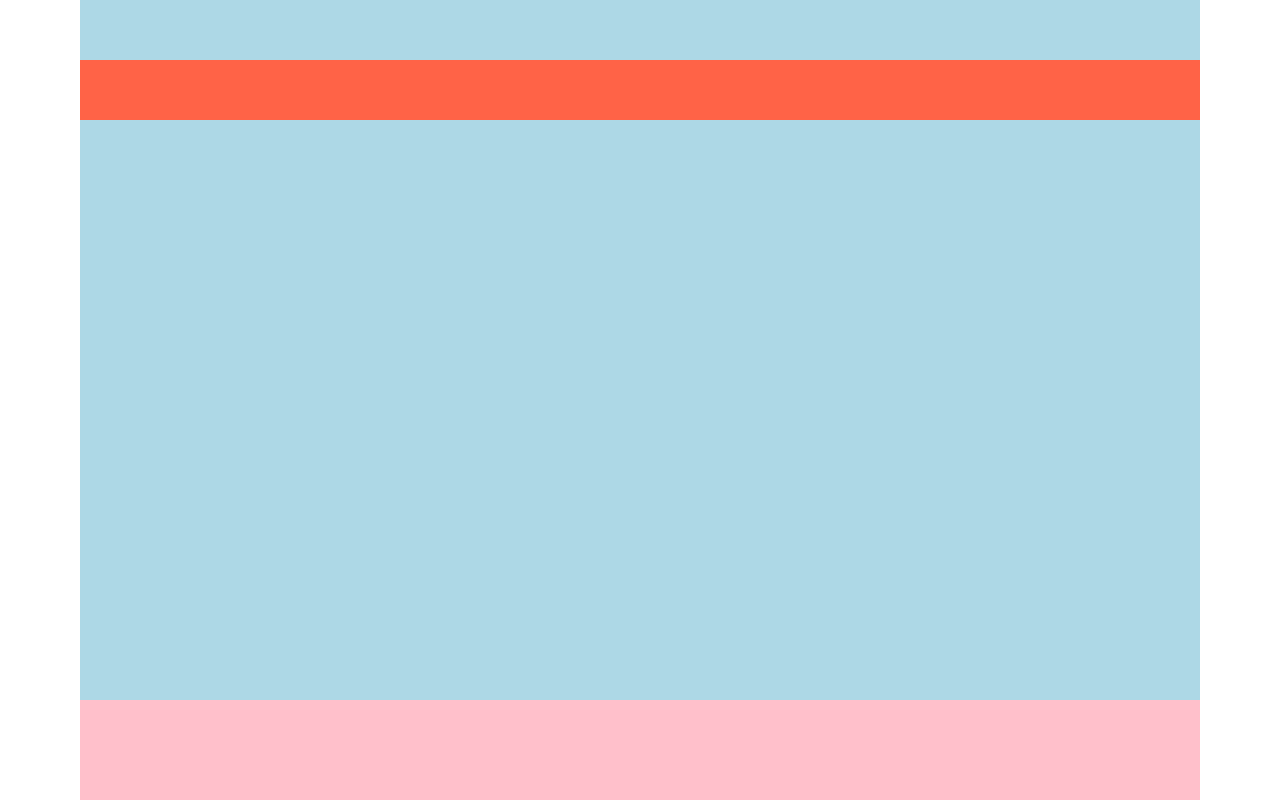
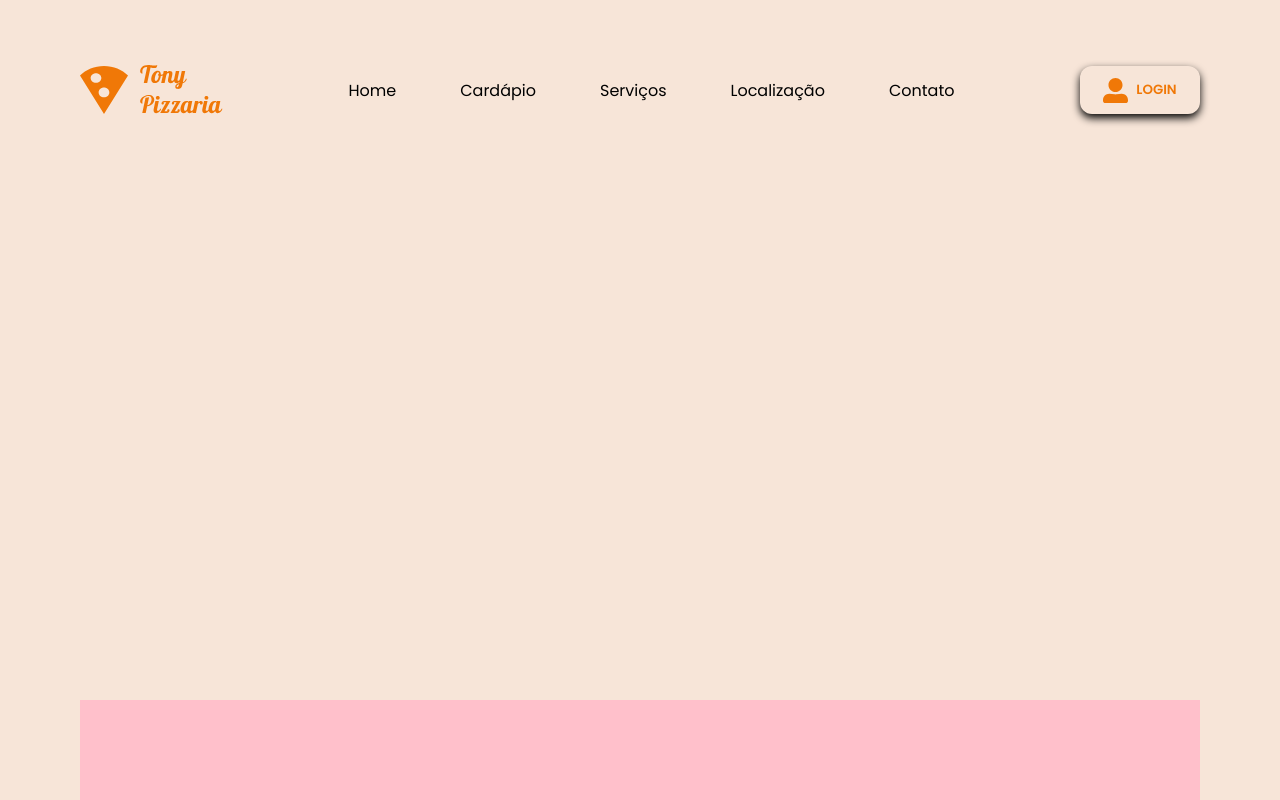
Before and after one commit to Sidney010/tony-pizzaria, a plain HTML site: page index.html in a window 1280 px wide. Shown: the top 800 px of the page. Drawn offline with Linux system fonts and the light colour scheme.

Commit message:
Header Concluído

```diff
--- a/index.html
+++ b/index.html
@@ -4,12 +4,38 @@
 <head>
     <meta charset="UTF-8">
     <meta name="viewport" content="width=device-width, initial-scale=1.0">
+    <link rel="preconnect" href="https://fonts.googleapis.com">
+    <link rel="preconnect" href="https://fonts.gstatic.com" crossorigin>
+    <link href="https://fonts.googleapis.com/css2?family=Poppins:ital,wght@0,100;0,200;0,300;0,400;0,500;0,600;0,700;0,800;0,900;1,100;1,200;1,300;1,400;1,500;1,600;1,700;1,800;1,900&display=swap" rel="stylesheet">
     <link rel="stylesheet" href="style.css">
     <title>Tony Pizzaria</title>
 </head>
 
 <body>
-    <header></header>
+    <header>
+        <img src="./img/Logo.svg" alt="Logo Tony Pizzaria">
+        <menu>
+            <li>
+                <a href="#">Home</a>
+            </li>
+            <li>
+                <a href="#">Cardápio</a>
+            </li>
+            <li>
+                <a href="#">Serviços</a>
+            </li>
+            <li>
+                <a href="#">Localização</a>
+            </li>
+            <li>
+                <a href="#">Contato</a>
+            </li>
+        </menu>
+        <button>
+            <img src="./img/Icon.svg" alt="Icone de Perfil">
+            <span>LOGIN</span>
+        </button>
+    </header>
     <main></main>
     <footer></footer>
 </body>
--- a/style.css
+++ b/style.css
@@ -1,3 +1,8 @@
+:root {
+    --primary-color: #F07807;
+    --secundary-color: #F7E5D8;
+}
+
 * {
     padding: 0;
     margin: 0;
@@ -16,20 +21,56 @@ li {
 }
 
 body {
+    font-family: "Poppins", sans-serif;
     padding: 0 80px;
+    background-color: var(--secundary-color);
 }
 
 header {
     position: fixed;
-    background-color: tomato;
     height: 60px;
     width: calc(100% - 160px);
     top: 60px;
+    display: flex;
+    justify-content: space-between;
+    align-items: center;
+}
+
+header menu {
+    display: flex;
+    align-items: center;
+    gap: 48px;
+}
+
+header li {
+    padding: 4px 8px;
+    transition: 0.5s;
+}
+
+header li:hover {
+    background-color: var(--secundary-color);
+    box-shadow: 0 4px 4px black;
+}
+
+header button {
+    height: 48px;
+    width: 120px;
+    border-radius: 12px;
+    border: none;
+    box-shadow: 0 4px 8px black;
+    display: flex;
+    justify-content: center;
+    align-items: center;
+    gap: 8px;
+    background-color: var(--secundary-color);
+    color: var(--primary-color);
+    font-weight: 600;
+    font-family: inherit;
 }
 
 main {
     height: 700px;
-    background-color: lightblue;
+    /* background-color: lightblue; */
 }
 
 footer {
```
Also changed, not shown: img/Icon.svg (added), img/Logo.svg (added), 1 other file.
